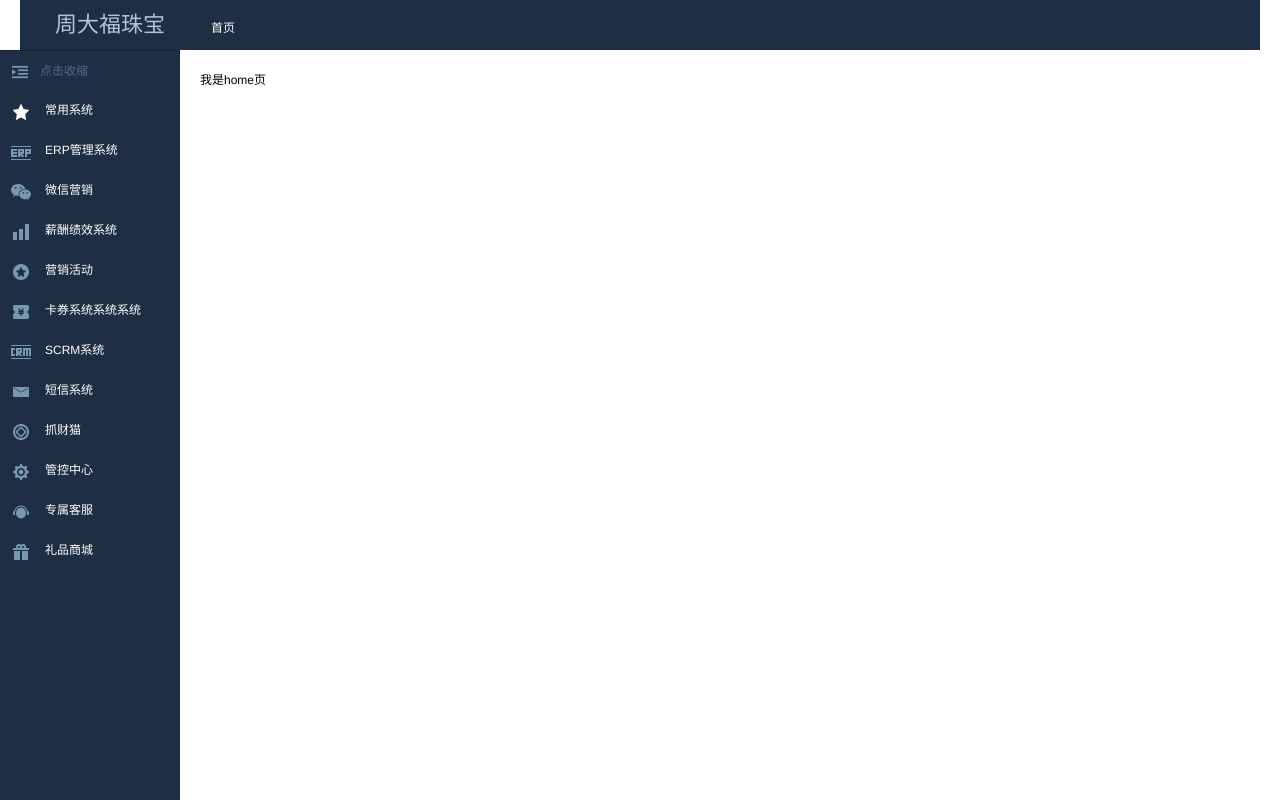
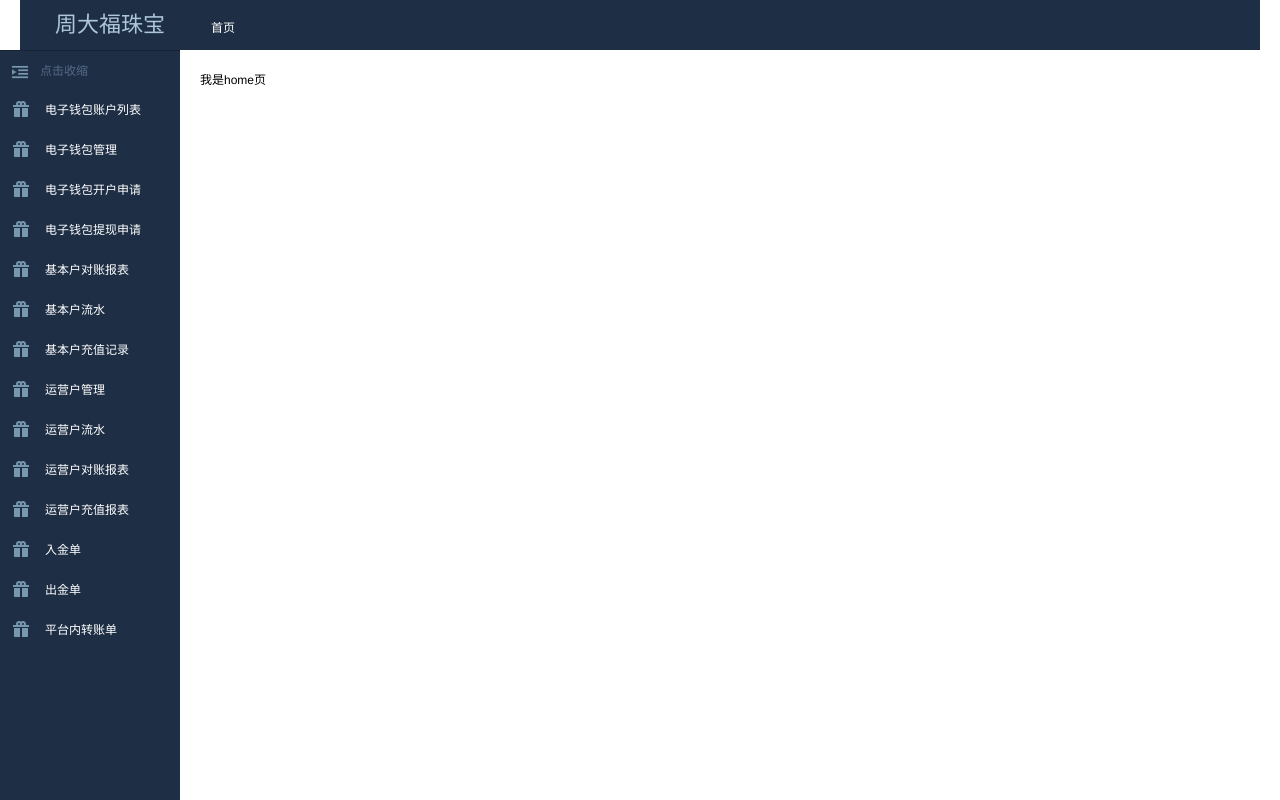
Before and after one commit to kenneyHong/appvue, a Vue app: page / in a window 1280 px wide. Built offline with nearby package versions, Linux system fonts and the light colour scheme.

Commit message:
修改侧边栏

```diff
--- a/src/components/sideBar.vue
+++ b/src/components/sideBar.vue
@@ -6,7 +6,7 @@
         <img class="Icon" src="../assets/images/clicktoShrink.png" alt="img">
         <span class="clickto">点击收缩</span>
       </span>
-      <span class="features">
+      <!-- <span class="features">
         <img class="Icon" src="../assets/images/functions.png" alt="img">
         <span class="functions">常用系统</span>
       </span>
@@ -53,6 +53,62 @@
       <span class="features">
         <img class="Icon" src="../assets/images/giftShop.png" alt="img">
         <span class="functions">礼品商城</span>
+      </span> -->
+      <span class="features" :class="this.$route.path == '/walletAccount' && 'active'" @click="toLinks('/walletAccount')">
+        <img class="Icon" src="../assets/images/giftShop.png" alt="img">
+        <span class="functions">电子钱包账户列表</span>
+      </span>
+      <span class="features" :class="this.$route.path == '/EWalletManagement' && 'active'" @click="toLinks('/EWalletManagement')">
+        <img class="Icon" src="../assets/images/giftShop.png" alt="img">
+        <span class="functions">电子钱包管理</span>
+      </span>
+      <span class="features" :class="this.$route.path == '/accountApplication' && 'active'" @click="toLinks('/accountApplication')">
+        <img class="Icon" src="../assets/images/giftShop.png" alt="img">
+        <span class="functions">电子钱包开户申请</span>
+      </span>
+      <span class="features" :class="this.$route.path == '/withdrawalApplication' && 'active'" @click="toLinks('/withdrawalApplication')">
+        <img class="Icon" src="../assets/images/giftShop.png" alt="img">
+        <span class="functions">电子钱包提现申请</span>
+      </span>
+      <span class="features" :class="this.$route.path == '/reconciliationStatement' && 'active'" @click="toLinks('/reconciliationStatement')">
+        <img class="Icon" src="../assets/images/giftShop.png" alt="img">
+        <span class="functions">基本户对账报表</span>
+      </span>
+      <span class="features" :class="this.$route.path == '/basicHousehold' && 'active'" @click="toLinks('/basicHousehold')">
+        <img class="Icon" src="../assets/images/giftShop.png" alt="img">
+        <span class="functions">基本户流水</span>
+      </span>
+      <span class="features" :class="this.$route.path == '/personalRechargeHistory' && 'active'" @click="toLinks('/personalRechargeHistory')">
+        <img class="Icon" src="../assets/images/giftShop.png" alt="img">
+        <span class="functions">基本户充值记录</span>
+      </span>
+      <span class="features" :class="this.$route.path == '/operatorManagement' && 'active'" @click="toLinks('/operatorManagement')">
+        <img class="Icon" src="../assets/images/giftShop.png" alt="img">
+        <span class="functions">运营户管理</span>
+      </span>
+      <span class="features" :class="this.$route.path == '/operatorsFlow' && 'active'" @click="toLinks('/operatorsFlow')">
+        <img class="Icon" src="../assets/images/giftShop.png" alt="img">
+        <span class="functions">运营户流水</span>
+      </span>
+      <span class="features" :class="this.$route.path == '/operatingAccount' && 'active'" @click="toLinks('/operatingAccount')">
+        <img class="Icon" src="../assets/images/giftShop.png" alt="img">
+        <span class="functions">运营户对账报表</span>
+      </span>
+      <span class="features" :class="this.$route.path == '/EwalletrechargeReport' && 'active'" @click="toLinks('/EwalletrechargeReport')">
+        <img class="Icon" src="../assets/images/giftShop.png" alt="img">
+        <span class="functions">运营户充值报表</span>
+      </span>
+      <span class="features" :class="this.$route.path == '/depositData' && 'active'" @click="toLinks('/depositData')">
+        <img class="Icon" src="../assets/images/giftShop.png" alt="img">
+        <span class="functions">入金单</span>
+      </span>
+      <span class="features" :class="this.$route.path == '/withdrawal' && 'active'" @click="toLinks('/withdrawal')">
+        <img class="Icon" src="../assets/images/giftShop.png" alt="img">
+        <span class="functions">出金单</span>
+      </span>
+      <span class="features" :class="this.$route.path == '/lnPlatformTransferBill' && 'active'" @click="toLinks('/lnPlatformTransferBill')">
+        <img class="Icon" src="../assets/images/giftShop.png" alt="img">
+        <span class="functions">平台内转账单</span>
       </span>
     </div>
   </div>
@@ -69,6 +125,11 @@ export default {
     telescopicTab() {
       this.isShrink = !this.isShrink
       this.$emit('isShow', this.isShrink)
+    },
+    toLinks(str) {
+      if (this.$route.path != str) {
+        this.$router.push(str)
+      }
     }
   },
   mounted () {},
@@ -95,6 +156,7 @@ export default {
     display: block;
     padding-left: 11px;
     line-height: 40px;
+    cursor: pointer;
     .Icon{
       float: left;
       margin-top: 14px;
@@ -106,16 +168,19 @@ export default {
       font-size: 12px;
     }
   }
+  .active {
+    background-color: #3484c0;
+  }
   .features{
     height: 40px;
     display: block;
     padding-left: 11px;
     line-height: 40px;
     font-size: 12px;
-
+    cursor: pointer;
     .Icon{
       float: left;
-      margin-top: 14px;
+      margin-top: 11px;
     }
     .functions{
       margin-left: 14px;
```
